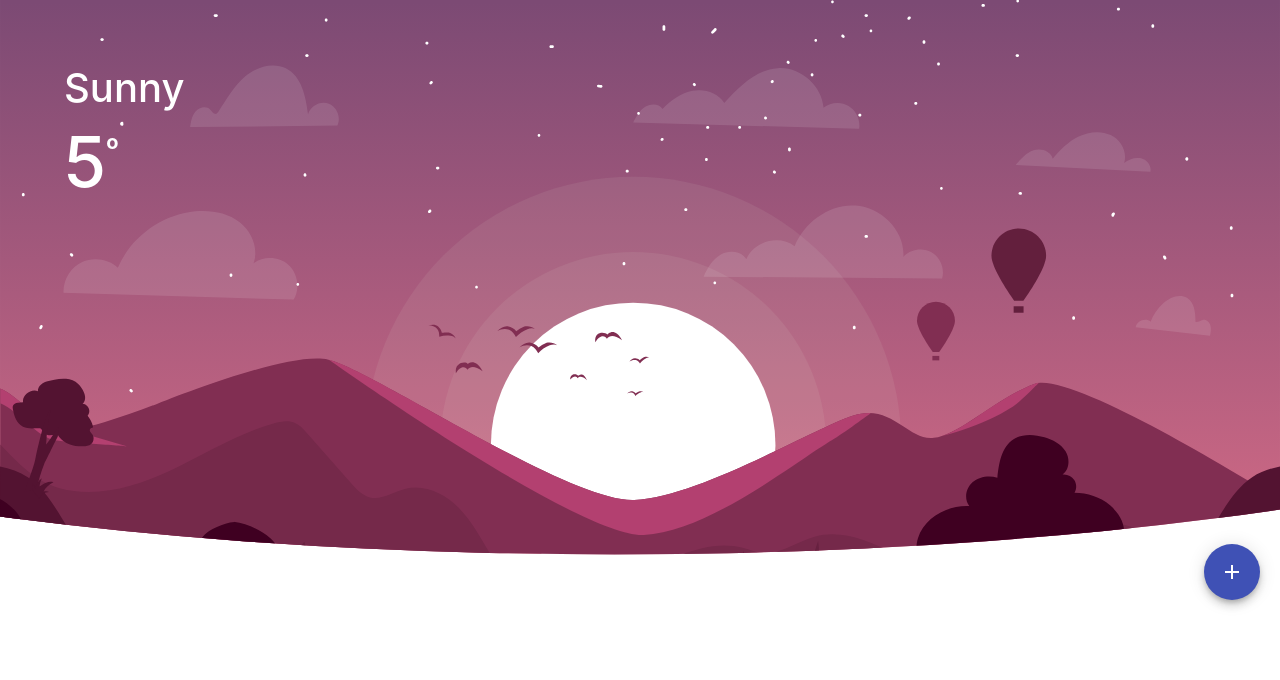
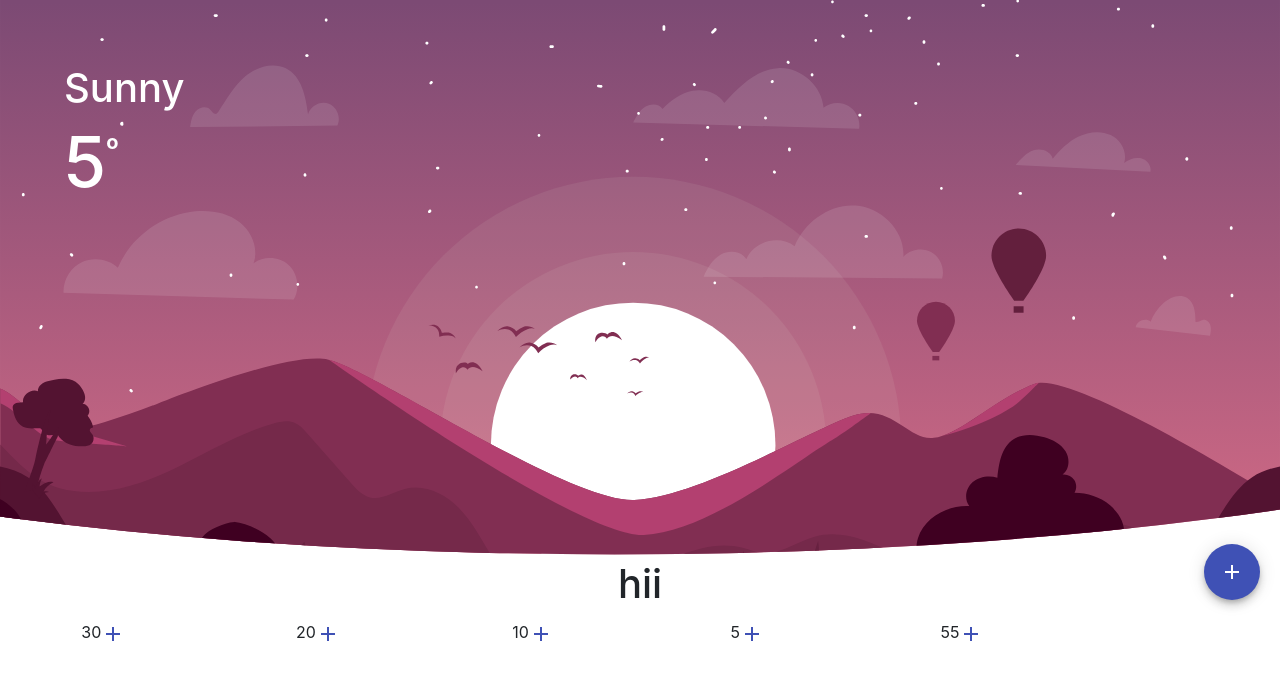
Before and after one commit to teezzan/Reactjs-WeatherApp, a React (Create React App) app: page / in a window 1280 px wide. Shown: the top 680 px of the page. Built offline with nearby package versions, Linux system fonts and the light colour scheme.

Commit message:
improved ui

```diff
--- a/src/App.js
+++ b/src/App.js
@@ -2,6 +2,7 @@ import React, { Component } from 'react';
 import './App.css';
 import { Fab } from '@material-ui/core';
 import AddIcon from '@material-ui/icons/Add';
+import Grid from '@material-ui/core/Grid';
 
 
 class MainComp extends Component {
@@ -9,7 +10,7 @@ class MainComp extends Component {
     temp: 5,
     weather: "Sunny"
   }
-   fabstyle = {
+  fabstyle = {
     margin: 0,
     top: 'auto',
     right: 20,
@@ -22,11 +23,40 @@ class MainComp extends Component {
       <div className="mainImg">
         <h3 className="weather">{this.state.weather}</h3>
         <h1 className="temp">{this.state.temp}<span className="deg">o</span> </h1>
-
       </div>
       <Fab style={this.fabstyle} color="primary" size="large" aria-label="add">
         <AddIcon />
       </Fab>
+      <div>
+        <Grid container spacing={2}>
+          <Grid item xs={12}>
+            <h1>hii</h1>
+          </Grid>
+        </Grid>
+
+        <Grid container spacing={1}>
+          <Grid item xs={2}>
+            30
+          <AddIcon color="primary" />
+          </Grid>
+          <Grid item xs={2}>
+            20
+          <AddIcon color="primary" />
+          </Grid>
+          <Grid item xs={2}>
+            10
+          <AddIcon color="primary" />
+          </Grid>
+          <Grid item xs={2}>
+            5
+          <AddIcon color="primary" />
+          </Grid>
+          <Grid item xs={2}>
+            55
+          <AddIcon color="primary" />
+          </Grid>
+        </Grid>
+      </div>
     </div>);
   }
 }
```
